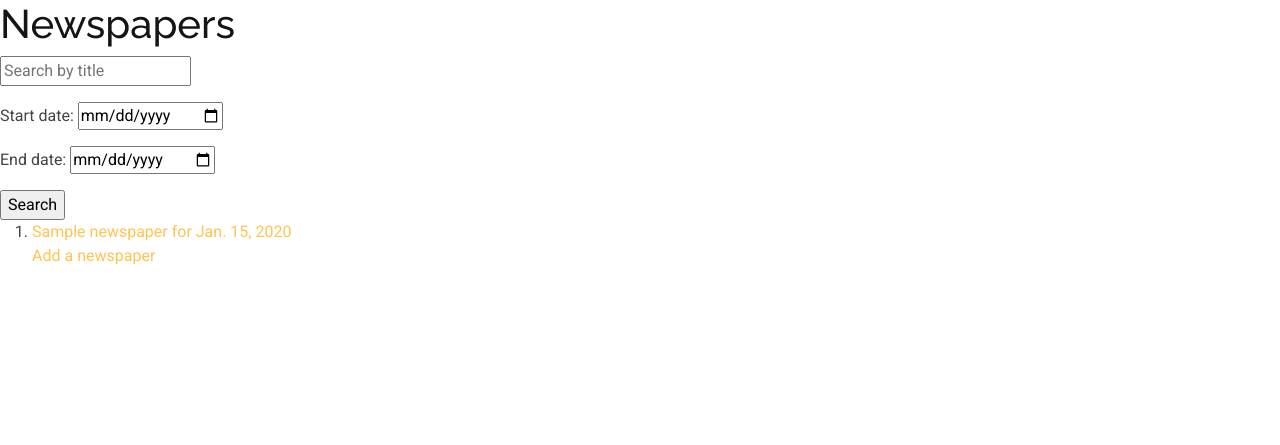
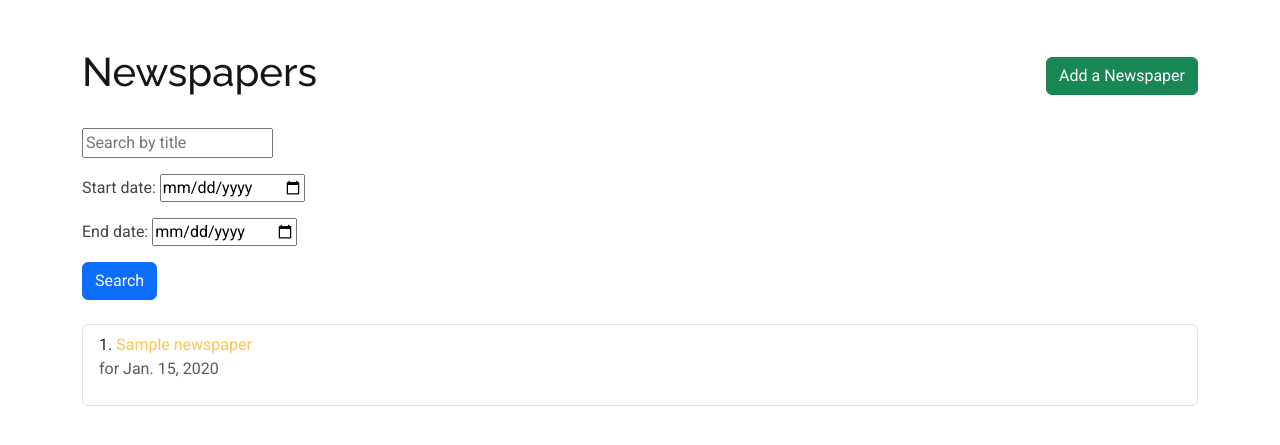
Before and after one commit to Wallian169/newspaper-agency, a Django app: page /newspapers/ in a window 1280 px wide. Shown: the part 80-525 px from the top of the page. Run offline with Django 5.2, Linux system fonts and the light colour scheme; a user stored in the database is signed in; tables that the repository leaves empty hold one stand-in row (values such as "Sample post"); some libraries are stand-ins or nearby versions.

Commit message:
improved 'newspapers_list.html' using bootstrap

```diff
--- a/templates/manage_app/newspaper_list.html
+++ b/templates/manage_app/newspaper_list.html
@@ -5,19 +5,32 @@
 {% endblock %}
 
 {% block content %}
+    <div class="container mt-5">
+        <div class="d-flex justify-content-between align-items-center mb-4">
             <h1>Newspapers</h1>
-  <form action="" method="get">
+            <a href="{% url 'manage_app:newspaper-create' %}" class="btn btn-success">Add a Newspaper</a>
+        </div>
+        <form action="" method="get" class="mb-4">
+            <div class="form-row">
+                <div class="col">
                     {{ search_form.as_p }}
-    <input type="submit" value="Search">
+                </div>
+                <div class="col-auto">
+                    <input type="submit" value="Search" class="btn btn-primary">
+                </div>
+            </div>
         </form>
         {% if newspaper_list %}
-  	<ol>
+            <ol class="list-group list-group-numbered mb-3">
                 {% for newspaper in newspaper_list %}
-      	<li><a href="{% url 'manage_app:newspaper-detail' pk=newspaper.pk %}">{{ newspaper }} for {{ newspaper.published_date}}</a></li>
+                    <li class="list-group-item">
+                        <a href="{% url 'manage_app:newspaper-detail' pk=newspaper.pk %}">{{ newspaper }}</a>
+                        <p class="text-muted"> for {{ newspaper.published_date }}</p>
+                    </li>
                 {% endfor %}
+            </ol>
         {% else %}
-      <p>There are no newspapers yet</p>
-    </ol>
+            <p class="text-muted">There are no newspapers yet.</p>
         {% endif %}
-  <a href="{% url 'manage_app:newspaper-create' %}">Add a newspaper</a>
+    </div>
 {% endblock %}
--- a/templates/manage_app/redactor_list.html
+++ b/templates/manage_app/redactor_list.html
@@ -11,7 +11,7 @@
 
         <div class="d-flex justify-content-between align-items-center mb-4">
             <form action="" method="get" class="d-flex align-items-lg-center">
-                {{ search_form | crispy }}
+                {{ search_form | as_crispy_field }}
                 <button type="submit" class="btn btn-success">Search</button>
             </form>
 
```
Lines whose indentation alone changed are shown as unchanged.
